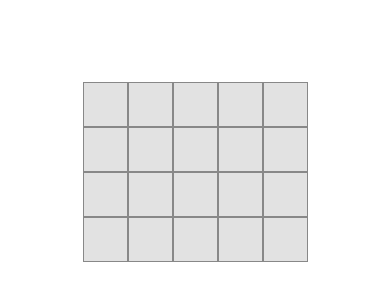
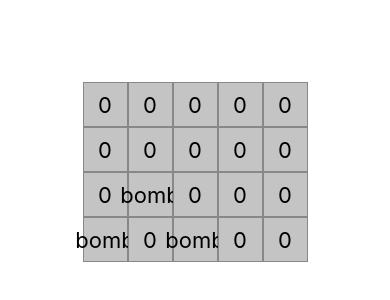
Before and after one commit to anlawyer/minesweeper-rn, a React Native app: screen / in a window 390 px wide. Shown: the part 250-550 px from the top of the page. Built offline with nearby package versions, Linux system fonts and the light colour scheme.

Commit message:
WIP neighbor generation

```diff
--- a/components/GameBoard.tsx
+++ b/components/GameBoard.tsx
@@ -8,20 +8,49 @@ interface GameBoardProps {
 
 const Row = ({ row }: { row: any[] }) => (
   <View style={styles.row}>
-    {row.map((col: number, index: number) => {
-      return <Tile open={false} content={col} key={`col-${index}`} />;
+    {row.map((col: any, index: number) => {
+      return <Tile open content={col.content} key={`col-${index}`} />;
     })}
   </View>
 );
 
+const defaultTile = {
+  content: 0,
+  neighbors: [],
+};
+
+const getTile = (array: any[][], rowIndex: number, colIndex: number) => {
+  // NOTE: inspired by https://kozmicluis.com/adjacent-cells-of-a-matrix/
+  var NO_VALUE = null;
+  var value, hasValue;
+
+  try {
+    hasValue = array[rowIndex][colIndex] !== undefined;
+    value = hasValue ? array[rowIndex][colIndex] : NO_VALUE;
+  } catch (e) {
+    value = NO_VALUE;
+  }
+
+  return value;
+};
+
+const setTileContent = (
+  tile: any,
+  { content, neighbors }: { content?: any; neighbors?: any }
+) => {
+  return { ...tile, content, neighbors };
+};
+
 export default function GameBoard({ params }: GameBoardProps) {
   const [board, setBoard] = useState([] as any[][]);
   const [bombsPlaced, setBombsPlaced] = useState(false);
+
+  // Generate empty game board: fill rows, columns with empty tiles
   useEffect(() => {
     if (board.length === params.rows) return;
     for (let i = 0; i < params.rows; i++) {
       let row = Array(params.cols);
-      row.fill(0);
+      row.fill(defaultTile);
       board.push(row);
     }
     setBoard(board);
@@ -29,23 +58,49 @@ export default function GameBoard({ params }: GameBoardProps) {
 
   const placeBombs = useCallback((numBombs: number) => {
     let bombsRemaining = numBombs;
-
     while (bombsRemaining > 0) {
       const randomColIndex = Math.floor(Math.random() * params.cols);
       const randomRowIndex = Math.floor(Math.random() * params.rows);
-      let selectedTile = board[randomRowIndex][randomColIndex];
-      if (selectedTile !== "bomb") {
+      let selectedTile = getTile(board, randomRowIndex, randomColIndex);
+      if (selectedTile.content !== "bomb") {
         const selectedRow = board[randomRowIndex];
-        selectedRow.splice(randomColIndex, 1, "bomb");
+        const updatedTile = setTileContent(selectedTile, { content: "bomb" });
+        selectedRow.splice(randomColIndex, 1, updatedTile);
         board.splice(randomRowIndex, 1, selectedRow);
         bombsRemaining -= 1;
       }
     }
   }, []);
 
+  const generateTilesNeighbors = (r: number, c: number) => {
+    const neighbors = {
+      up: getTile(board, r - 1, c),
+      upRight: getTile(board, r - 1, c + 1),
+      right: getTile(board, r, c + 1),
+      downRight: getTile(board, r + 1, c + 1),
+      down: getTile(board, r + 1, c),
+      downLeft: getTile(board, r + 1, c - 1),
+      left: getTile(board, r, c - 1),
+      upLeft: getTile(board, r - 1, c - 1),
+    };
+    const tile = getTile(board, r, c);
+    const selectedRow = board[r];
+    const updatedTile = setTileContent(tile, { neighbors });
+  };
+
+  const setAllNeighbors = () => {
+    board.forEach((row, rIndex) => {
+      row.forEach((col, cIndex) => {
+        generateTilesNeighbors(rIndex, cIndex);
+      });
+    });
+  };
+
+  // Call function to put bombs in random tiles, if game board is ready
   useEffect(() => {
     if (board.length === params.rows && !bombsPlaced) {
       placeBombs(params.bombs);
+      setAllNeighbors();
       setBombsPlaced(true);
     }
   }, [board.length]);
```
